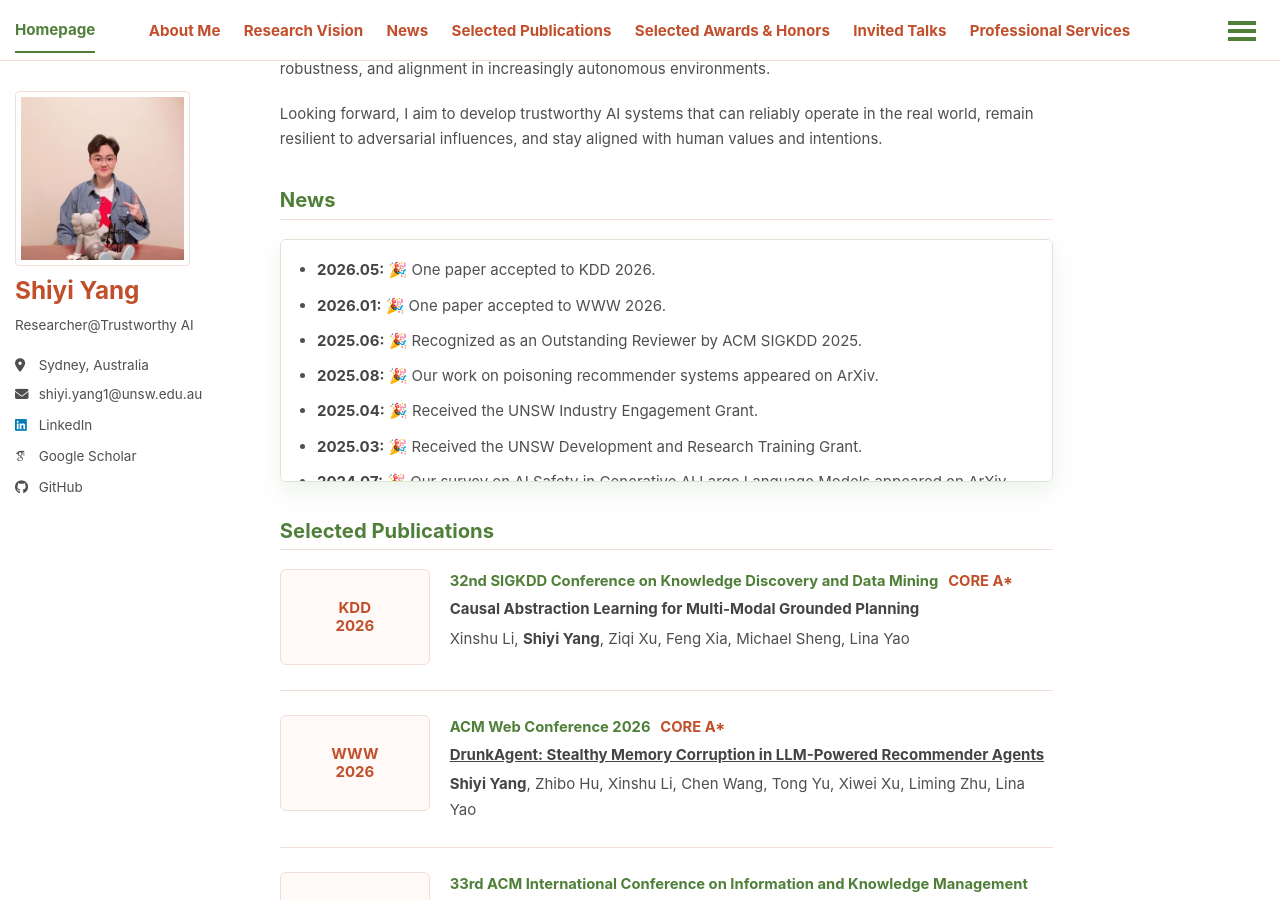
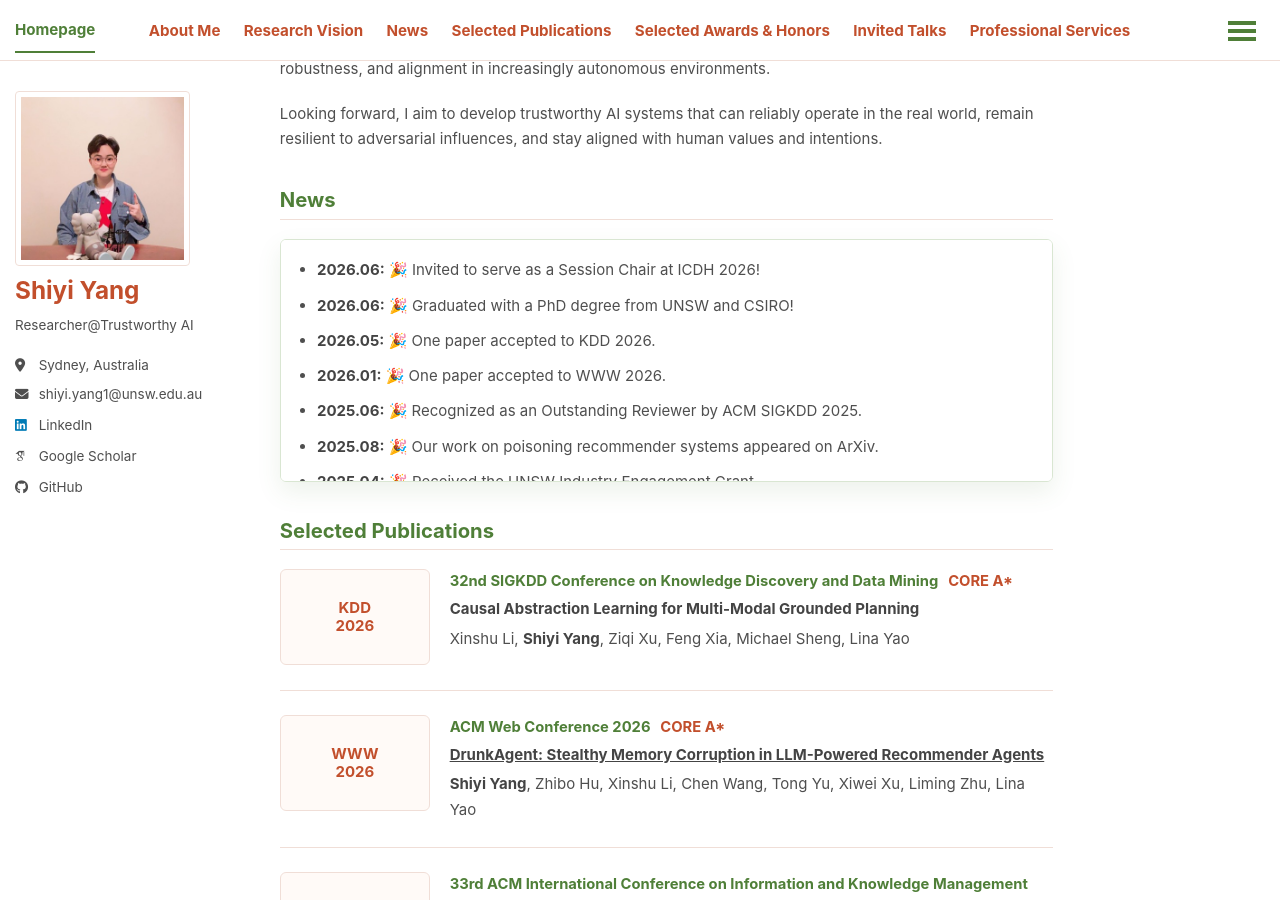
Before and after one commit to shiyiyang-ai/shiyiyang-ai.github.io, a Jekyll site: the page built from _pages/about.md, in a window 1280 px wide and 900 px high, scrolled down 734 px. Built offline with Jekyll 4.4.1, drawn with Linux system fonts in a browser that asks for light colours; some web fonts are replaced; a script bundle is joined from its source files by our own code; library files that are not in the unit come from our copies.

Commit message:
Add June 2026 news entries

```diff
--- a/_pages/about.md
+++ b/_pages/about.md
@@ -26,6 +26,8 @@ Looking forward, I aim to develop trustworthy AI systems that can reliably opera
 
 <div class="news-panel">
   <ul class="news-list">
+    <li><strong>2026.06:</strong> 🎉 Invited to serve as a Session Chair at ICDH 2026!</li>
+    <li><strong>2026.06:</strong> 🎉 Graduated with a PhD degree from UNSW and CSIRO!</li>
     <li><strong>2026.05:</strong> 🎉 One paper accepted to KDD 2026.</li>
     <li><strong>2026.01:</strong> 🎉 One paper accepted to WWW 2026.</li>
     <li><strong>2025.06:</strong> 🎉 Recognized as an Outstanding Reviewer by ACM SIGKDD 2025.</li>
```
